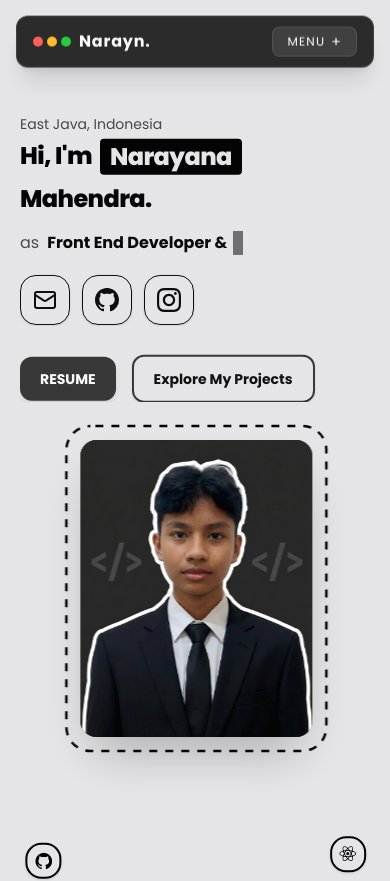
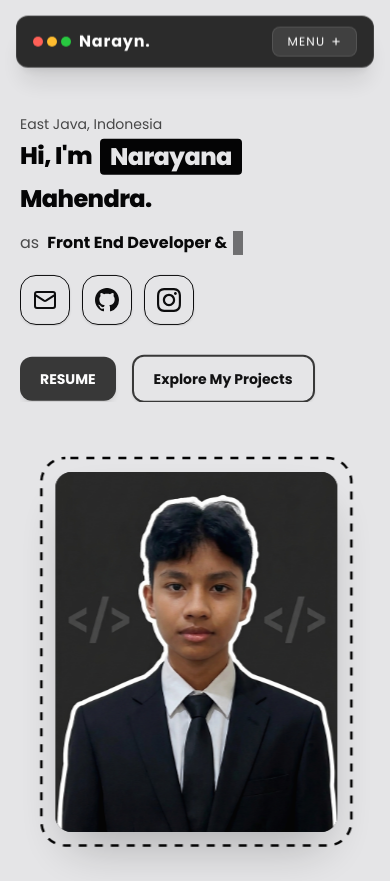
Before and after one commit to NarayanaMahendraAbimanyu/Narayana-Portfolio-Website, a Next.js app: page / in a window 390 px wide. Shown: the top 881 px of the page. Built offline with nearby package versions, Linux system fonts and the light colour scheme.

Commit message:
Memperbaiki layout pada HeroSection untuk tampilan mobile

```diff
--- a/app/components/HeroSection.tsx
+++ b/app/components/HeroSection.tsx
@@ -99,7 +99,7 @@ export default function HeroSection() {
   };
 
   return (
-    <section ref={sectionRef} className="h-auto md:min-h-screen w-full flex items-center justify-center px-5 pt-28 pb-16 sm:px-6 sm:pt-32 sm:pb-12 md:px-16 md:py-12 lg:px-24 bg-[#E5E5E7] overflow-hidden">
+    <section ref={sectionRef} className="h-auto min-h-[calc(100vh-3rem)] w-full flex items-center justify-center px-5 pt-28 pb-32 sm:px-6 sm:pt-32 sm:pb-16 md:px-16 md:py-12 lg:px-24 bg-[#E5E5E7] overflow-hidden">
       <div className="max-w-6xl w-full grid grid-cols-1 lg:grid-cols-12 gap-6 sm:gap-8 md:gap-12 items-center">
         <motion.div
           style={{ y: textY }}
@@ -240,7 +240,7 @@ export default function HeroSection() {
           initial={{ x: 100, opacity: 0 }}
           animate={{ x: 0, opacity: 1 }}
           transition={{ duration: 1.5, delay: 0.5, ease: [0.16, 1, 0.3, 1] }}
-          className="lg:col-span-5 flex justify-center items-center perspective-1000"
+          className="lg:col-span-5 flex justify-center items-center perspective-1000 mt-8 sm:mt-10 lg:mt-0"
         >
           <motion.div
             ref={cardRef}
@@ -251,7 +251,7 @@ export default function HeroSection() {
               rotateY,
               transformStyle: "preserve-3d",
             }}
-            className="relative w-full max-w-[260px] sm:max-w-[300px] md:max-w-[340px] aspect-[4/5] p-3.5 sm:p-4 cursor-pointer"
+            className="relative w-full max-w-[310px] sm:max-w-[340px] md:max-w-[360px] aspect-[4/5] p-3.5 sm:p-4 cursor-pointer"
           >
             <svg
               className="absolute inset-0 w-full h-full pointer-events-none z-20"
```
